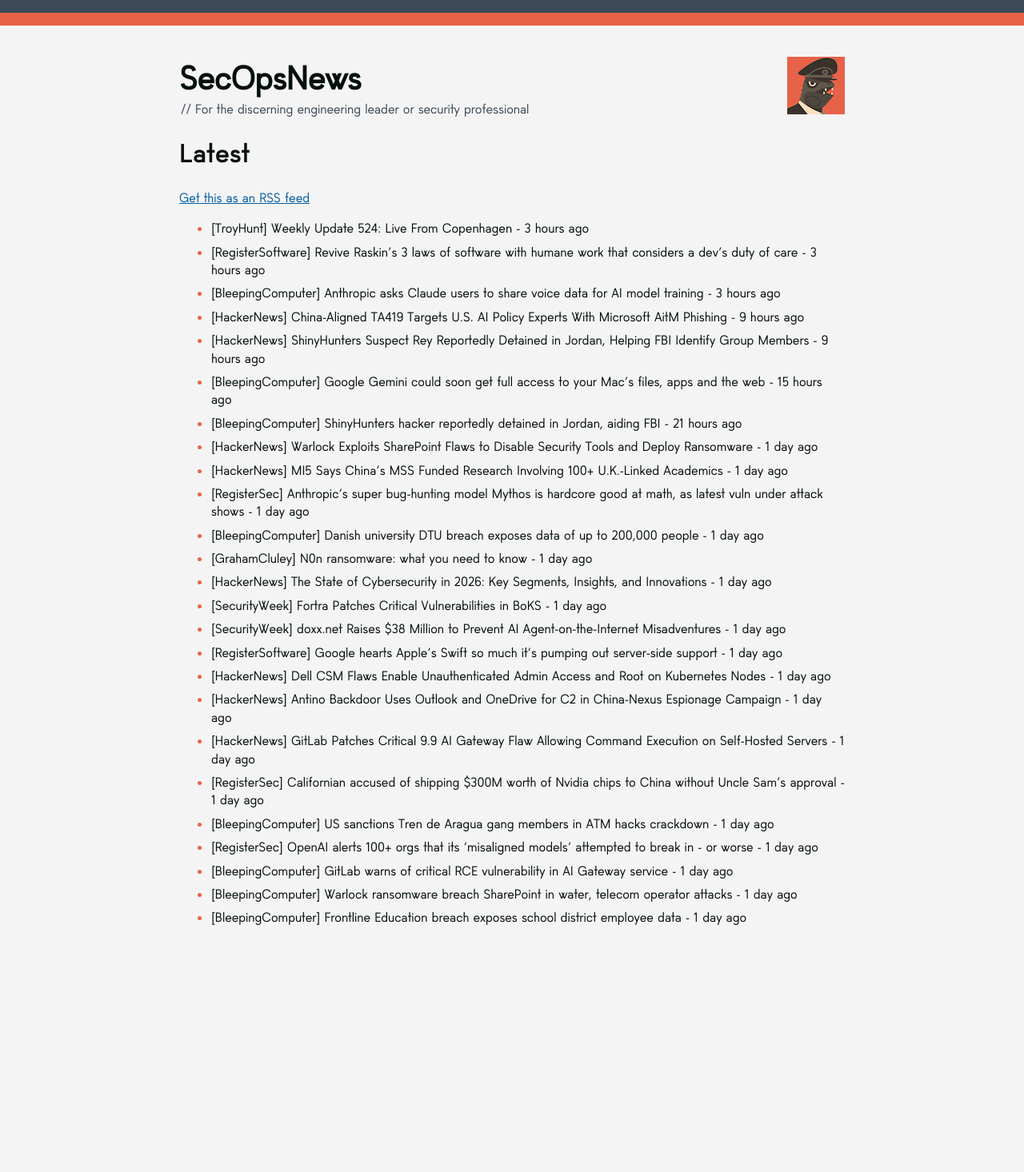
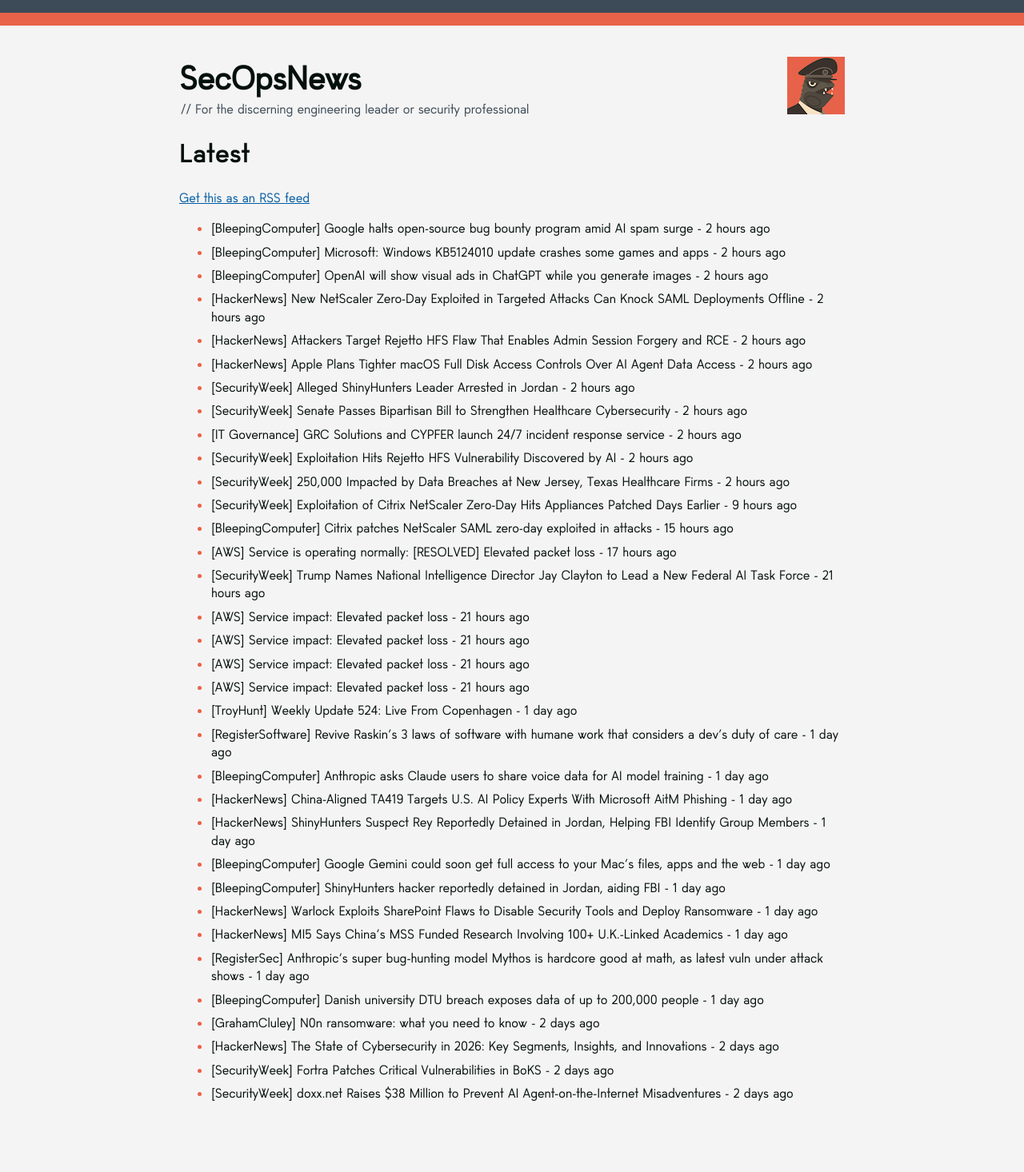
Before and after one commit to SecOpsNews/news, a Jekyll site: the page built from index.md, in a window 1280 px wide. Shown: the whole page at 80% size. Built offline with Jekyll 4.4.1, drawn with Linux system fonts in a browser that asks for light colours; before the commit the page ends 1247 px from its top, so only the background shows below that.

Commit message:
New Feed

```diff
--- a/index.md
+++ b/index.md
@@ -9,31 +9,40 @@ description: Latest Updates
 
 <!-- SecOps start -->
 
-- [TroyHunt] Weekly Update 524: Live From Copenhagen - 3 hours ago
-- [RegisterSoftware] Revive Raskin's 3 laws of software with humane work that considers a dev's duty of care - 3 hours ago
-- [BleepingComputer] Anthropic asks Claude users to share voice data for AI model training - 3 hours ago
-- [HackerNews] China-Aligned TA419 Targets U.S. AI Policy Experts With Microsoft AitM Phishing - 9 hours ago
-- [HackerNews] ShinyHunters Suspect Rey Reportedly Detained in Jordan, Helping FBI Identify Group Members - 9 hours ago
-- [BleepingComputer] Google Gemini could soon get full access to your Mac’s files, apps and the web - 15 hours ago
-- [BleepingComputer] ShinyHunters hacker reportedly detained in Jordan, aiding FBI - 21 hours ago
+- [BleepingComputer] Google halts open-source bug bounty program amid AI spam surge - 2 hours ago
+- [BleepingComputer] Microsoft: Windows KB5124010 update crashes some games and apps - 2 hours ago
+- [BleepingComputer] OpenAI will show visual ads in ChatGPT while you generate images - 2 hours ago
+- [HackerNews] New NetScaler Zero-Day Exploited in Targeted Attacks Can Knock SAML Deployments Offline - 2 hours ago
+- [HackerNews] Attackers Target Rejetto HFS Flaw That Enables Admin Session Forgery and RCE - 2 hours ago
+- [HackerNews] Apple Plans Tighter macOS Full Disk Access Controls Over AI Agent Data Access - 2 hours ago
+- [SecurityWeek] Alleged ShinyHunters Leader Arrested in Jordan - 2 hours ago
+- [SecurityWeek] Senate Passes Bipartisan Bill to Strengthen Healthcare Cybersecurity - 2 hours ago
+- [IT Governance] GRC Solutions and CYPFER launch 24/7 incident response service - 2 hours ago
+- [SecurityWeek] Exploitation Hits Rejetto HFS Vulnerability Discovered by AI - 2 hours ago
+- [SecurityWeek] 250,000 Impacted by Data Breaches at New Jersey, Texas Healthcare Firms - 2 hours ago
+- [SecurityWeek] Exploitation of Citrix NetScaler Zero-Day Hits Appliances Patched Days Earlier - 9 hours ago
+- [BleepingComputer] Citrix patches NetScaler SAML zero-day exploited in attacks - 15 hours ago
+- [AWS] Service is operating normally: [RESOLVED] Elevated packet loss - 17 hours ago
+- [SecurityWeek] Trump Names National Intelligence Director Jay Clayton to Lead a New Federal AI Task Force - 21 hours ago
+- [AWS] Service impact: Elevated packet loss - 21 hours ago
+- [AWS] Service impact: Elevated packet loss - 21 hours ago
+- [AWS] Service impact: Elevated packet loss - 21 hours ago
+- [AWS] Service impact: Elevated packet loss - 21 hours ago
+- [TroyHunt] Weekly Update 524: Live From Copenhagen - 1 day ago
+- [RegisterSoftware] Revive Raskin's 3 laws of software with humane work that considers a dev's duty of care - 1 day ago
+- [BleepingComputer] Anthropic asks Claude users to share voice data for AI model training - 1 day ago
+- [HackerNews] China-Aligned TA419 Targets U.S. AI Policy Experts With Microsoft AitM Phishing - 1 day ago
+- [HackerNews] ShinyHunters Suspect Rey Reportedly Detained in Jordan, Helping FBI Identify Group Members - 1 day ago
+- [BleepingComputer] Google Gemini could soon get full access to your Mac’s files, apps and the web - 1 day ago
+- [BleepingComputer] ShinyHunters hacker reportedly detained in Jordan, aiding FBI - 1 day ago
 - [HackerNews] Warlock Exploits SharePoint Flaws to Disable Security Tools and Deploy Ransomware - 1 day ago
 - [HackerNews] MI5 Says China’s MSS Funded Research Involving 100+ U.K.-Linked Academics - 1 day ago
 - [RegisterSec] Anthropic's super bug-hunting model Mythos is hardcore good at math, as latest vuln under attack shows - 1 day ago
 - [BleepingComputer] Danish university DTU breach exposes data of up to 200,000 people - 1 day ago
-- [GrahamCluley] N0n ransomware: what you need to know - 1 day ago
-- [HackerNews] The State of Cybersecurity in 2026: Key Segments, Insights, and Innovations - 1 day ago
-- [SecurityWeek] Fortra Patches Critical Vulnerabilities in BoKS - 1 day ago
-- [SecurityWeek] doxx.net Raises $38 Million to Prevent AI Agent-on-the-Internet Misadventures - 1 day ago
-- [RegisterSoftware] Google hearts Apple's Swift so much it's pumping out server-side support - 1 day ago
-- [HackerNews] Dell CSM Flaws Enable Unauthenticated Admin Access and Root on Kubernetes Nodes - 1 day ago
-- [HackerNews] Antino Backdoor Uses Outlook and OneDrive for C2 in China-Nexus Espionage Campaign - 1 day ago
-- [HackerNews] GitLab Patches Critical 9.9 AI Gateway Flaw Allowing Command Execution on Self-Hosted Servers - 1 day ago
-- [RegisterSec] Californian accused of shipping $300M worth of Nvidia chips to China without Uncle Sam’s approval - 1 day ago
-- [BleepingComputer] US sanctions Tren de Aragua gang members in ATM hacks crackdown - 1 day ago
-- [RegisterSec] OpenAI alerts 100+ orgs that its 'misaligned models' attempted to break in - or worse - 1 day ago
-- [BleepingComputer] GitLab warns of critical RCE vulnerability in AI Gateway service - 1 day ago
-- [BleepingComputer] Warlock ransomware breach SharePoint in water, telecom operator attacks - 1 day ago
-- [BleepingComputer] Frontline Education breach exposes school district employee data - 1 day ago
+- [GrahamCluley] N0n ransomware: what you need to know - 2 days ago
+- [HackerNews] The State of Cybersecurity in 2026: Key Segments, Insights, and Innovations - 2 days ago
+- [SecurityWeek] Fortra Patches Critical Vulnerabilities in BoKS - 2 days ago
+- [SecurityWeek] doxx.net Raises $38 Million to Prevent AI Agent-on-the-Internet Misadventures - 2 days ago
 
 
 <!-- SecOps end -->
```
